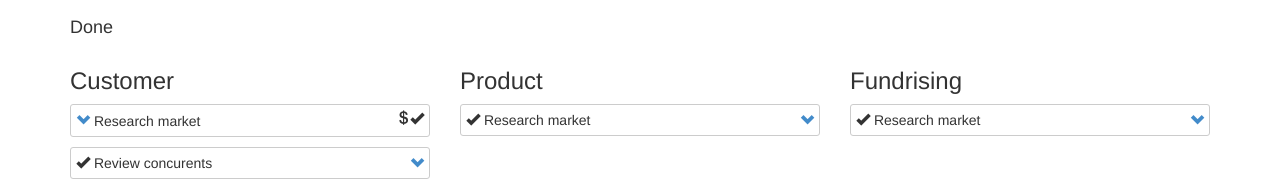
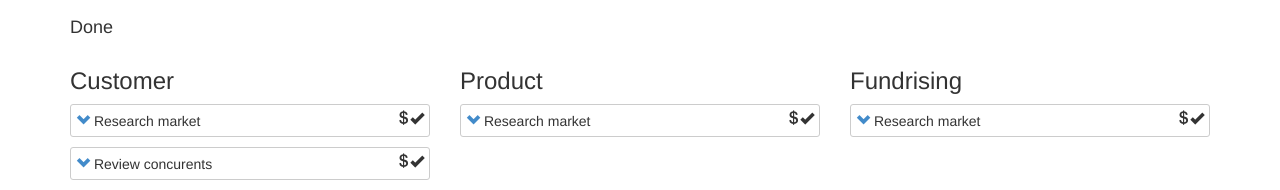
Before and after one commit to alifanov/absly, a Django app: page /steps/ in a window 1280 px wide. Shown: the part 809-999 px from the top of the page. Run offline with Django 3.2, Linux system fonts and the light colour scheme; the visitor is signed in with stand-in values (Sample User, id 1); some libraries are stand-ins or nearby versions.

```diff
--- a/templates/steps.html
+++ b/templates/steps.html
@@ -124,26 +124,35 @@
                     Research market
                 </div>
                 <div class="steps-done-item">
-                    <span class="glyphicon glyphicon-ok"></span> Review concurents <a href="#">
-                    <span class="glyphicon glyphicon-chevron-down pull-right"></span>
+                    <span class="glyphicon glyphicon-ok pull-right"></span>
+                    <span class="glyphicon glyphicon-usd pull-right"></span>
+                    <a href="#">
+                    <span class="glyphicon glyphicon-chevron-down"></span>
                 </a>
+                    Review concurents
                 </div>
             </div>
             <div class="col-lg-4">
                 <h3>Product</h3>
                 <div class="steps-done-item">
-                    <span class="glyphicon glyphicon-ok"></span> Research market <a href="#">
-                    <span class="glyphicon glyphicon-chevron-down pull-right"></span>
+                    <span class="glyphicon glyphicon-ok pull-right"></span>
+                    <span class="glyphicon glyphicon-usd pull-right"></span>
+                    <a href="#">
+                    <span class="glyphicon glyphicon-chevron-down"></span>
                 </a>
+                    Research market
                 </div>
 
             </div>
             <div class="col-lg-4">
                 <h3>Fundrising</h3>
                 <div class="steps-done-item">
-                    <span class="glyphicon glyphicon-ok"></span> Research market <a href="#">
-                    <span class="glyphicon glyphicon-chevron-down pull-right"></span>
+                    <span class="glyphicon glyphicon-ok pull-right"></span>
+                    <span class="glyphicon glyphicon-usd pull-right"></span>
+                     <a href="#">
+                    <span class="glyphicon glyphicon-chevron-down"></span>
                 </a>
+                    Research market
                 </div>
 
             </div>
```
